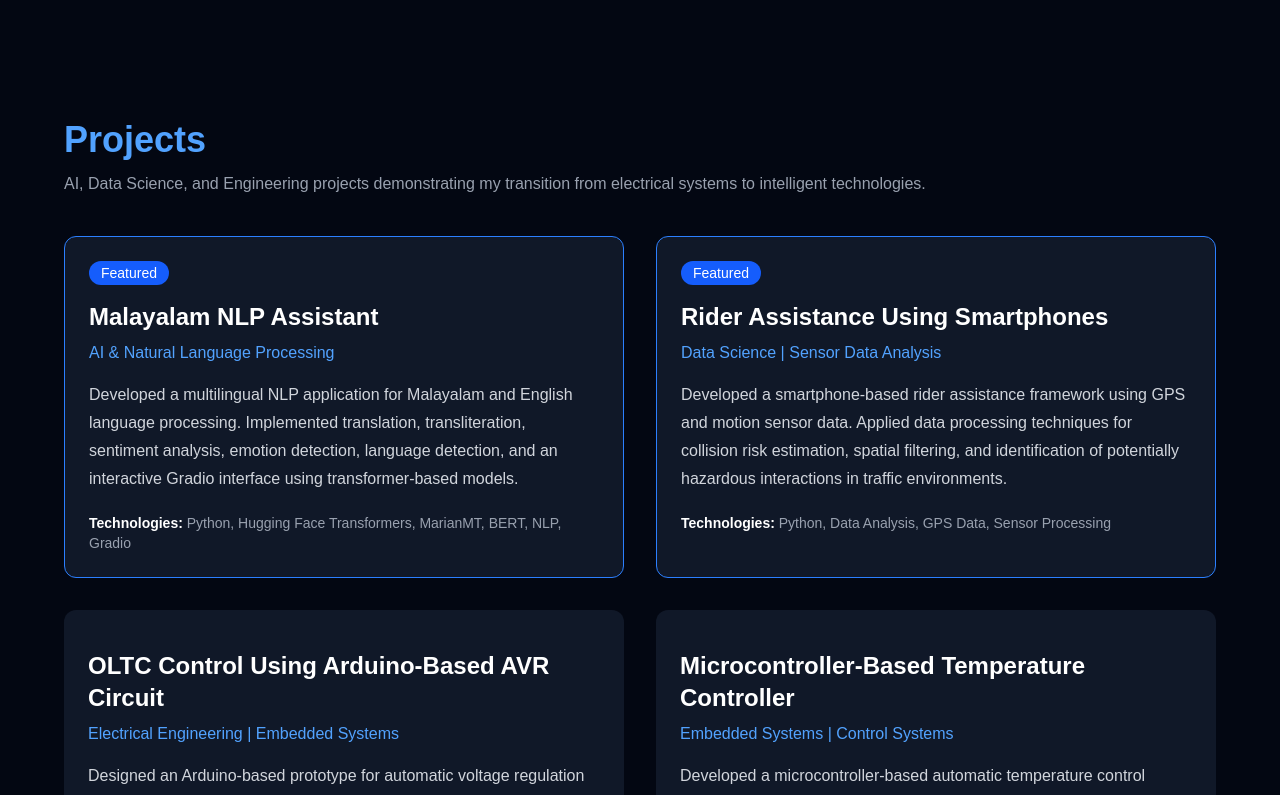
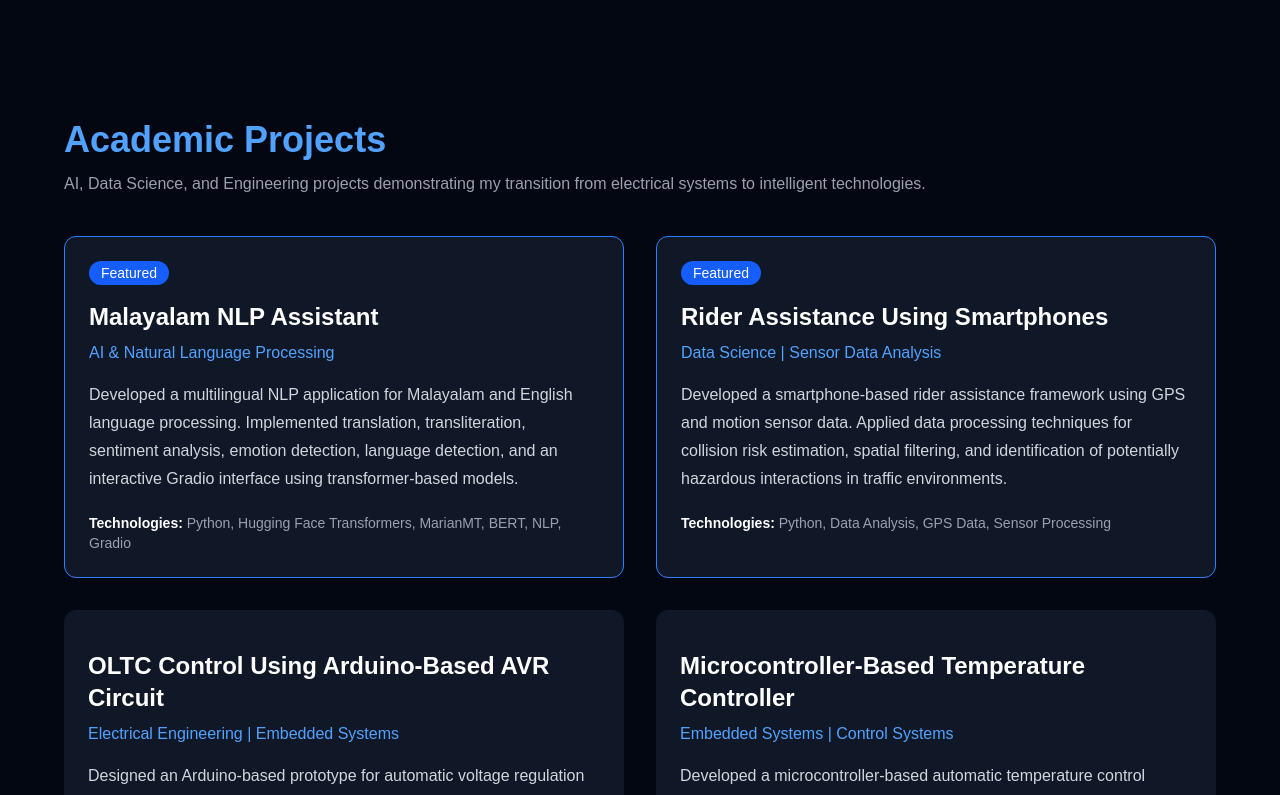
Before and after one commit to sachinmavelil/sachin-portfolio, a Next.js app: page / in a window 1280 px wide. Shown: the part 4200-4995 px from the top of the page. Built offline with nearby package versions, Linux system fonts and the light colour scheme.

Commit message:
Add final resume to portfolio

```diff
--- a/src/components/Projects.tsx
+++ b/src/components/Projects.tsx
@@ -73,7 +73,7 @@ export default function Projects() {
 
 
         <h2 className="text-4xl font-bold text-blue-400">
-          Projects
+          Academic Projects
         </h2>
 
 
--- a/src/components/Resume.tsx
+++ b/src/components/Resume.tsx
@@ -78,9 +78,7 @@ export default function Resume() {
 
           <p className="mt-6 text-sm text-gray-500">
 
-            Resume will be updated regularly with new projects,
-            certifications, and professional achievements.
-
+            This resume reflects my latest projects, certifications, skills, and professional experience.
           </p>
 
 
```
Also changed, not shown: 1 other file (tests, documents, lock files or other folders).
